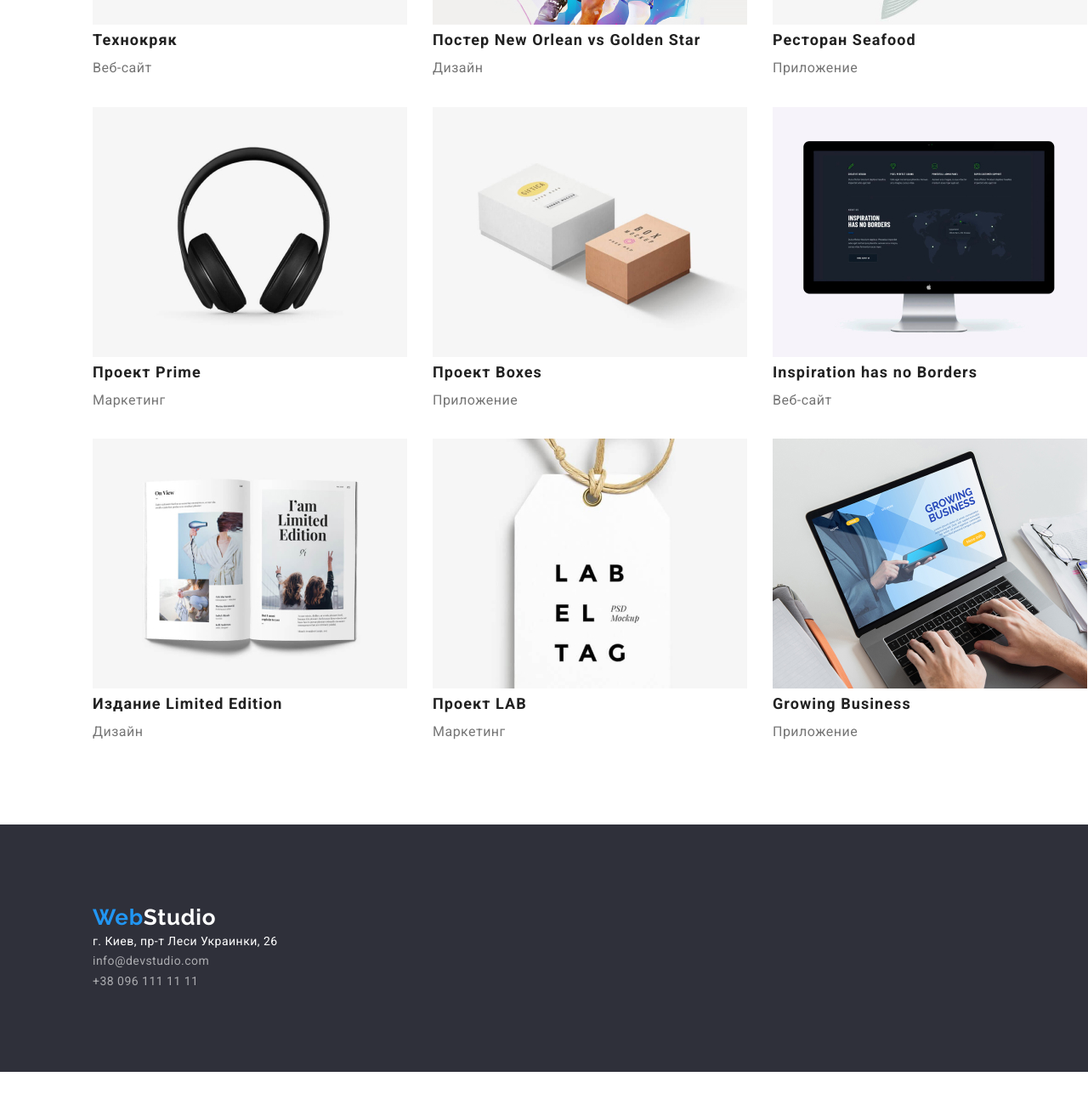
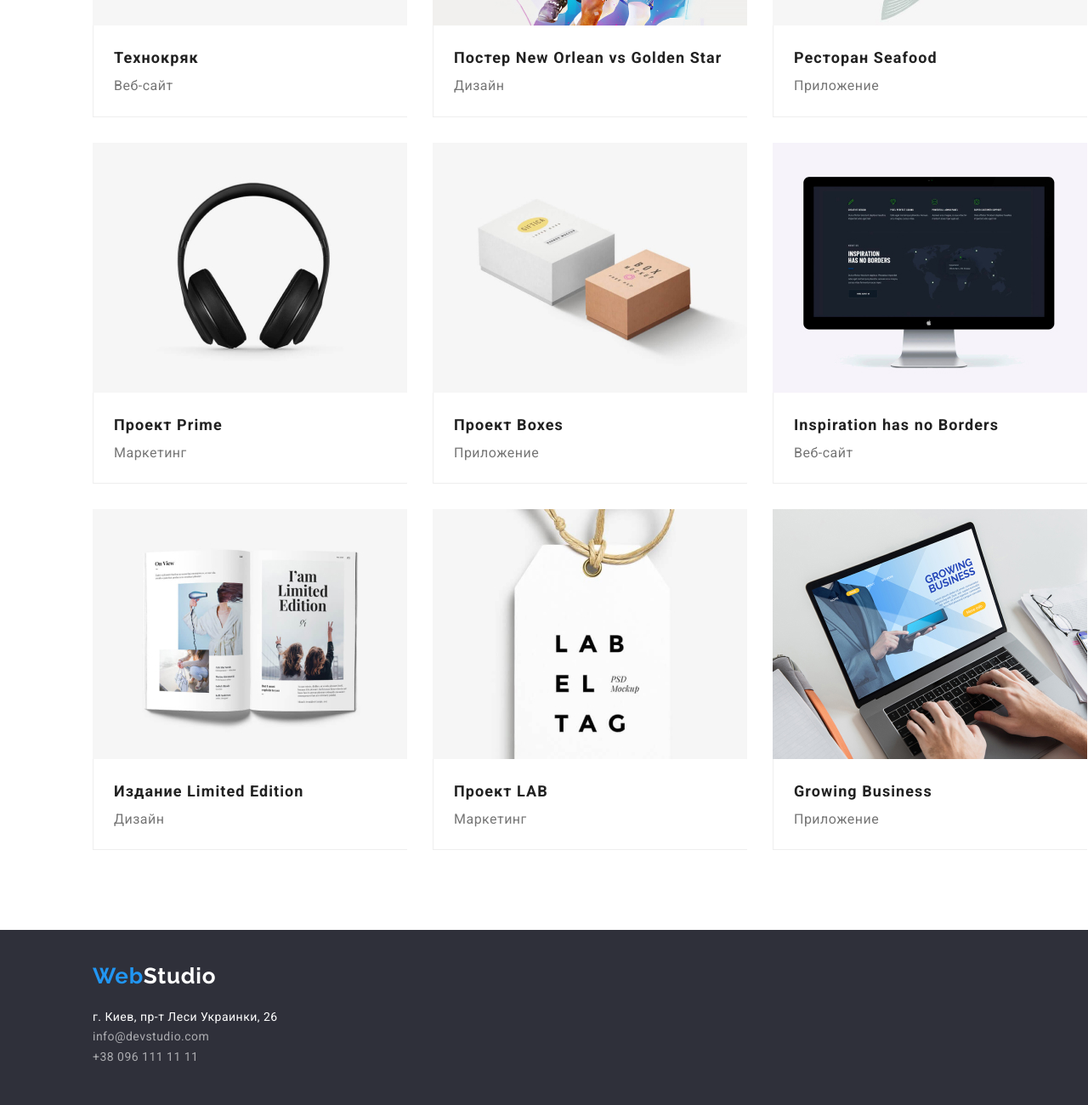
Before and after one commit to Denys-Burduzha/goit-markup-hw-03, a plain HTML site: page portfolio.html in a window 1280 px wide. Shown: the part 596-1896 px from the top of the page at 85% size. Before the commit the page ends 1857 px from the top, so only its background shows below. Drawn offline with nearby package versions, Linux system fonts and the light colour scheme.

Commit message:
Д.З.--3

```diff
--- a/css/style.css
+++ b/css/style.css
@@ -75,7 +75,7 @@ p {
 
 img {
     display: block;
-    max-width: 100%;
+    max-width:100%;
     height: auto;
 }
 
@@ -88,6 +88,7 @@ a {
 
 .header {
     display: block;
+    border-bottom: 1px solid #ECECEC;
 }
 
 
@@ -106,10 +107,13 @@ a {
     line-height: 1.2;
     letter-spacing: 0.03em;
 
+}
+.logo-header {
+margin-right: 93px;
+    padding: 24px 0 25px;
+}
 
-    margin-right: 93px;
-    padding: 24px 0 25px ;
-}
+
 
 .studio {
     color:var(--studio-color);
@@ -126,6 +130,13 @@ a {
 .logo:hover
 .logo:focus{
     color: var(--accent-color);
+}
+
+
+.logo-footer{
+
+    padding-top: 39px;
+
 }
 
 
@@ -365,6 +376,16 @@ padding: 6px, 22px ;
 
 .footer {
     background-color: var(--hero-background-color);
+    padding-top: 39px;
+    padding-bottom: 60px;
+}
+
+
+
+.address{
+
+margin-top: 20px;
+
 }
 
 
@@ -375,6 +396,7 @@ padding: 6px, 22px ;
     font-weight: 400;
     font-size: 14px;
     line-height: 1.71;
+    margin-bottom: 9px;
 }
 
 .mail {
@@ -382,6 +404,7 @@ padding: 6px, 22px ;
     font-style: normal;
     font-size: 14px;
     line-height: 1.71;
+    margin-bottom: 9px;
 }
 
 
@@ -441,3 +464,14 @@ padding: 6px, 22px ;
     line-height: 1.9;
     letter-spacing: 0.03em;
 }
+
+
+.portfolio-item {
+
+padding: 20px 24px;
+
+border-radius: 1px solid #EEEEEE;
+border-bottom: 1px solid #EEEEEE;
+border-left: 1px solid #EEEEEE;
+
+}
--- a/portfolio.html
+++ b/portfolio.html
@@ -17,7 +17,7 @@
     <header class=" header">
         <div class="container container-nav">
             <nav class=" nav ">
-                <a href="./index.html " class="logo">Web<span class="studio">Studio</span></a>
+                <a href="./index.html " class="logo logo-header">Web<span class="studio">Studio</span></a>
                 <ul class="site-nav list">
                     <li class="item"><a href="./index.html " class="link">Студия</a></li>
                     <li class="item"><a href="./portfolio.html" class="link current">Портфолио</a></li>
@@ -50,63 +50,91 @@
                     <li class="card-set-item">
                         <a href=""><img src="./images/im3/img.jpg" alt=" на мониторе три фотографии, две девушки один мужчина"
                                 width="370">
+                                <div class="portfolio-item">
                                     <h2 class="portfolio-name">Технокряк</h2>
                                     <p class="portfolio-text">Веб-сайт</p>
+                                </div>
+
                         </a>
                     </li>
                     <li class="card-set-item">
+
                         <a href=""><img src="./images/im3/img(1).jpg" alt=" два баскетболиста с мячом" width="370">
+                            <div class=" portfolio-item">
                                 <h2 class="portfolio-name">Постер New Orlean vs Golden Star</h2>
                                 <p class="portfolio-text">Дизайн</p>
+                            </div>
+
                         </a>
 
                     </li>
                     <li class="card-set-item">
                         <a href=""><img src="./images/im3/img(2).jpg" alt=" логотип рыбного ресторана" width="370">
+                            <div class=" portfolio-item">
                                 <h2 class="portfolio-name">Ресторан Seafood</h2>
                                 <p class="portfolio-text">Приложение</p>
+                            </div>
+
                         </a>
 
                     </li>
                     <li class="card-set-item">
-                        <a href=""><img src="./images/im3/img(3).jpg" alt=" наушники" width="370">
+                        <a href=""><img src="./images/im3/img(3).jpg" alt=" наушники" width="370"></a>
+                            <div class=" portfolio-item">
                                 <h2 class="portfolio-name">Проект Prime</h2>
                                 <p class="portfolio-text">Маркетинг</p>
-                        </a>
+
+                            </div>
+
 
                     </li>
                     <li class="card-set-item">
                         <a href=""><img src="./images/im3/img(4).jpg" alt=" две коробки одна белая вторая бежевая" width="370">
+                            <div class=" portfolio-item">
                                 <h2 class="portfolio-name">Проект Boxes</h2>
                                 <p class="portfolio-text">Приложение</p>
+                            </div>
+
                         </a>
 
                     </li>
                     <li class="card-set-item">
                         <a href=""><img src="./images/im3/img(5).jpg" alt=" на мониторе отrрыт Веб-сайт" width="370">
+                            <div class=" portfolio-item">
                                 <h2 class="portfolio-name">Inspiration has no Borders</h2>
                                 <p class="portfolio-text">Веб-сайт</p>
+                            </div>
+
                         </a>
 
                     </li>
                     <li class="card-set-item">
                         <a href=""><img src="./images/im3/img(6).jpg" alt=" журнал с двумя картинками" width="370">
+                            <div class=" portfolio-item">
                                 <h2 class="portfolio-name">Издание Limited Edition</h2>
                                 <p class="portfolio-text">Дизайн</p>
+                            </div>
+
                         </a>
 
                     </li>
                     <li class="card-set-item">
                         <a href=""><img src="./images/im3/img(7).jpg" alt=" этикетка с логотипом" width="370">
+                            <div class=" portfolio-item">
                                 <h2 class="portfolio-name">Проект LAB</h2>
                                 <p class="portfolio-text">Маркетинг</p>
+                            </div>
+
                         </a>
 
                     </li>
                     <li class="card-set-item">
                         <a href=""><img src="./images/im3/img(8).jpg" alt=" в мониторе человек с планшетом" width="370">
+                            <div class=" portfolio-item">
                                 <h2 class="portfolio-name">Growing Business</h2>
                                 <p class="portfolio-text">Приложение</p>
+                            </div>
+
                         </a>
 
                     </li>
@@ -120,7 +148,7 @@
     <!--footer-->
     <footer class="section footer">
         <div class="container">
-            <a href="./index.html" class="logo">Web<span class="footer-studio">Studio</span></a>
+            <a href="./index.html" class="logo logo-footer">Web<span class="footer-studio">Studio</span></a>
             <address class="address">
                 <ul class="address list">
                     <li>
```
Also changed, not shown: index.html (+7 -4 lines). Lines whose indentation alone changed are shown as unchanged.
